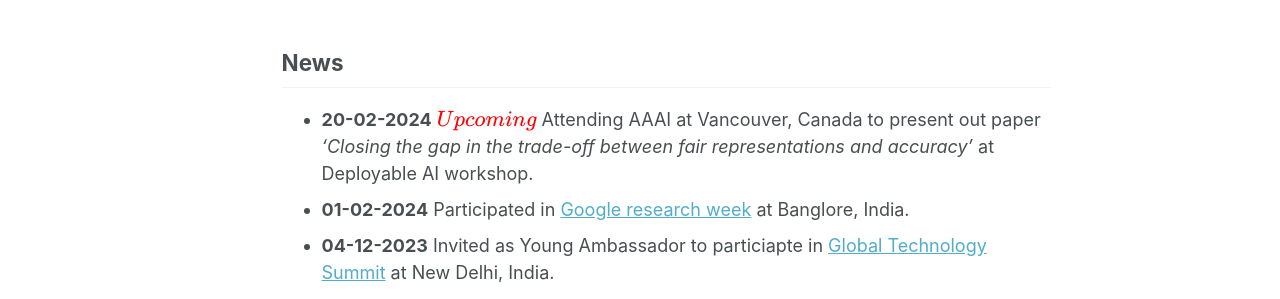
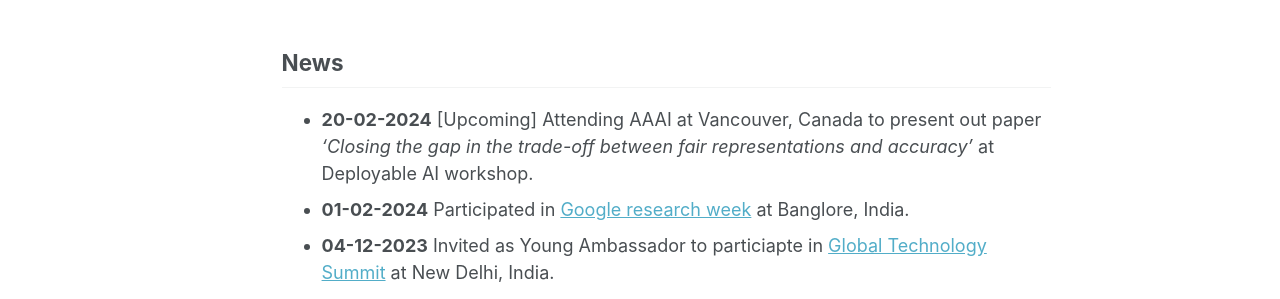
Before and after one commit to AnanyaSaiB/AnanyaSaib.github.io, a Jekyll site: the page built from _pages/about.md, in a window 1280 px wide and 1197 px high. Shown: the part 668-967 px from the top of the window. Built offline with Jekyll 4.4.1, drawn with Linux system fonts in a browser that asks for light colours; formulas are drawn with MathJax 3.

Commit message:
Update about.md
added Upcoming tag

```diff
--- a/_pages/about.md
+++ b/_pages/about.md
@@ -16,7 +16,7 @@
 You can reach me at ananya[at]cse[dot]iitm[dot]ac[dot]in or locate me in [RBCDSAI](https://rbcdsai.iitm.ac.in/contact/), IIT Madras.
 
 ## News
-- **20-02-2024** $${\color{red}Upcoming}$$ Attending AAAI at Vancouver, Canada to present out paper *'Closing the gap in the trade-off between fair
+- **20-02-2024** \[Upcoming\] Attending AAAI at Vancouver, Canada to present out paper *'Closing the gap in the trade-off between fair
 representations and accuracy'* at Deployable AI workshop.
 - **01-02-2024** Participated in [Google research week](https://sites.google.com/view/researchweek24/home) at Banglore, India.
 - **04-12-2023** Invited as Young Ambassador to particiapte in [Global Technology Summit](https://carnegieindia.org/specialprojects/globaltechnologysummit) at New Delhi, India.
```
